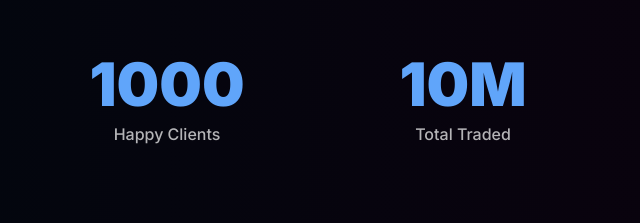
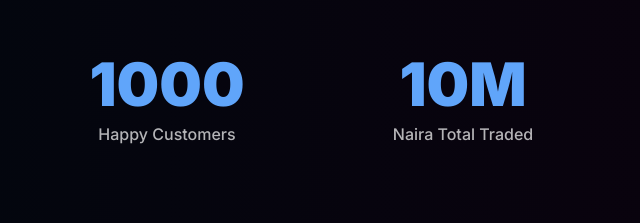
Before and after one commit to MayorWizzy1/mayor, a plain HTML site: page Index.html in a window 1280 px wide. Shown: the part 1420-1643 px from the top of the page, 29-669 px from the left. Drawn offline with nearby package versions, Linux system fonts and the light colour scheme.

Commit message:
Updated necessary files

```diff
--- a/Index.html
+++ b/Index.html
@@ -173,7 +173,7 @@
             >
               0
             </div>
-            <div class="text-white/70 font-medium">Happy Clients</div>
+            <div class="text-white/70 font-medium">Happy Customers</div>
           </div>
           <div class="text-center group">
             <div
@@ -181,7 +181,7 @@
             >
               <span class="counter" data-target="10">0</span>M
             </div>
-            <div class="text-white/70 font-medium">Total Traded</div>
+            <div class="text-white/70 font-medium">Naira Total Traded</div>
           </div>
           <div class="text-center group">
             <div
```
